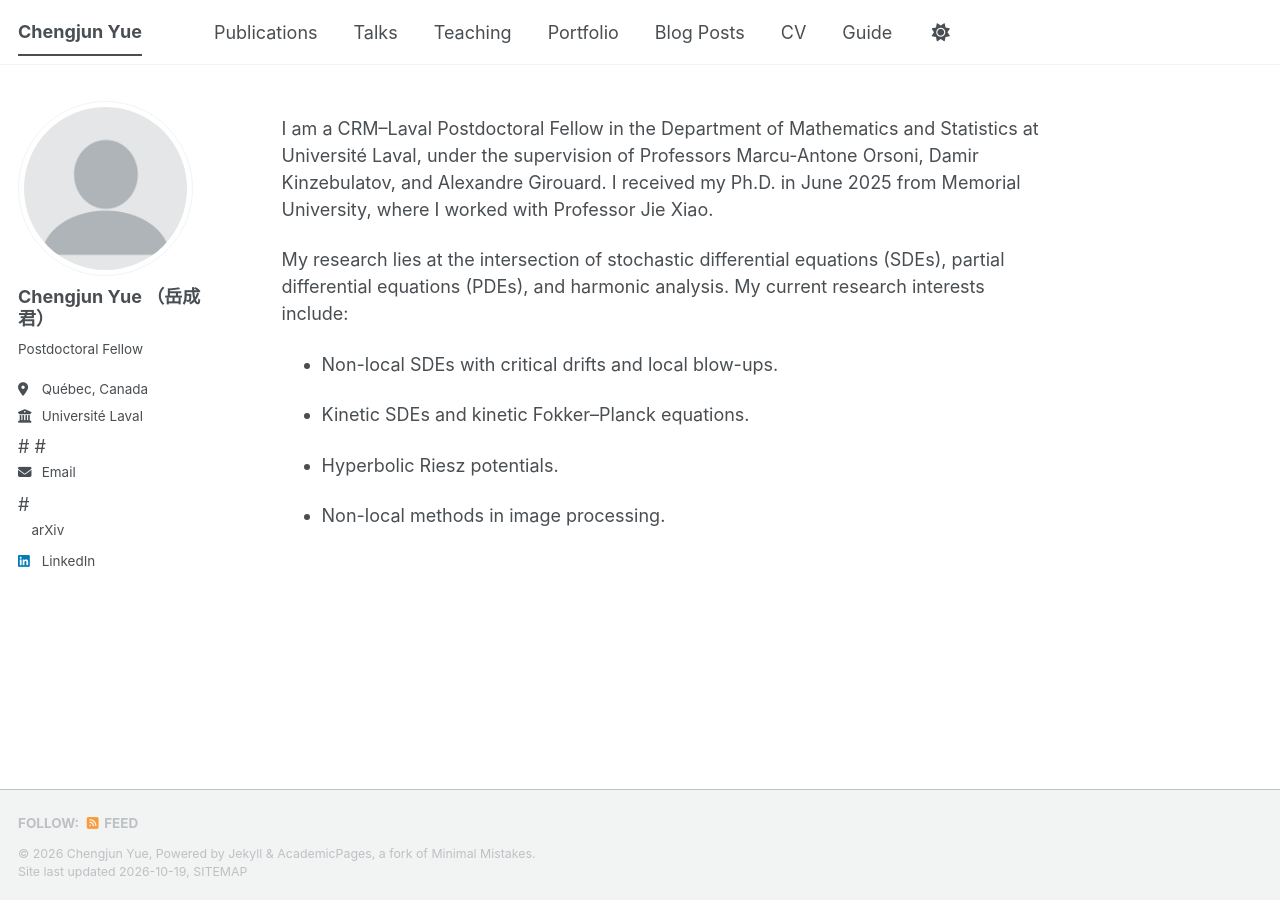
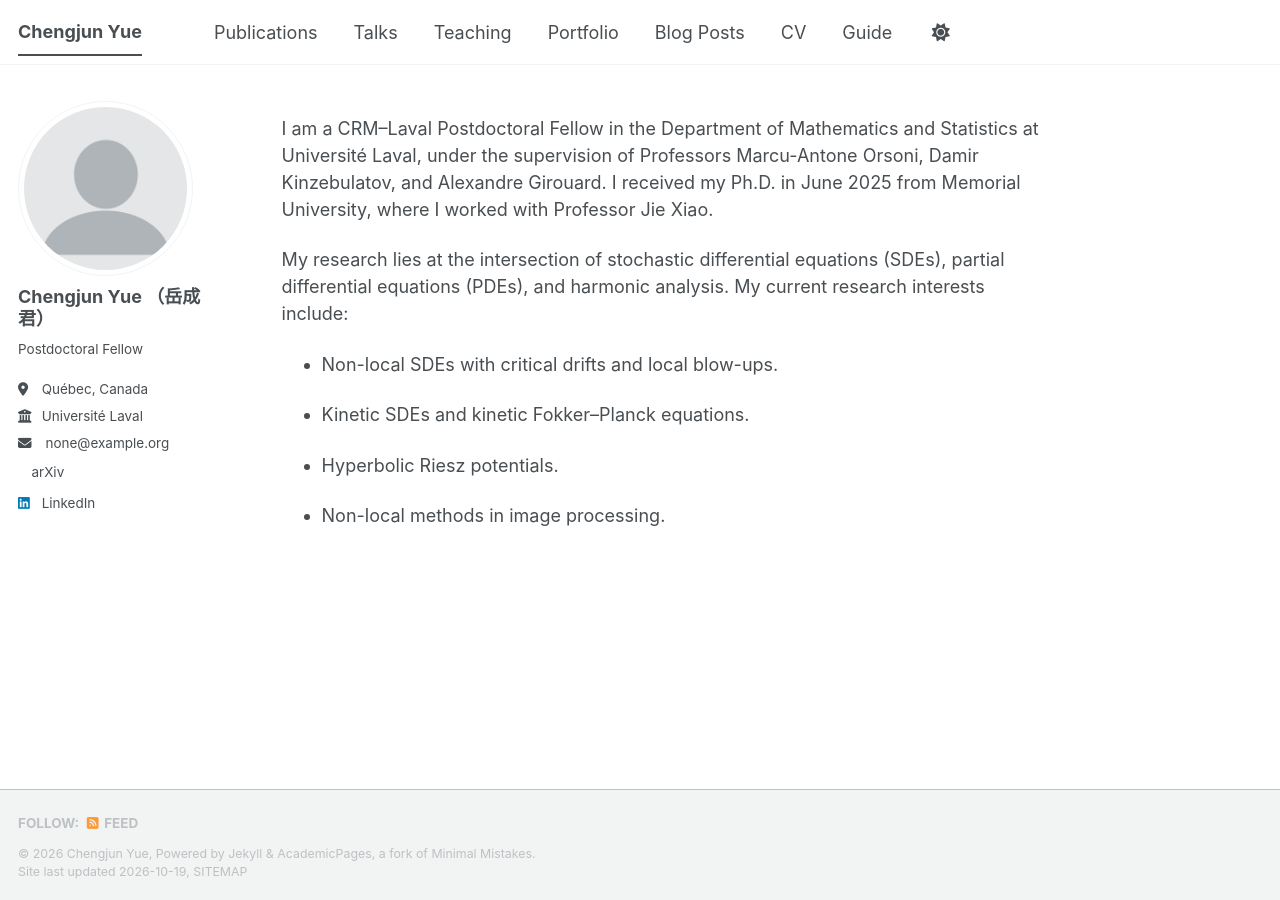
Before and after one commit to ccccyue/ccccyue.github.io, a Jekyll site: the page built from _pages/about.md, in a window 1280 px wide. Built offline with Jekyll 4.4.1, drawn with Linux system fonts in a browser that asks for light colours; a style sheet for code colours, icons or effects is not loaded.

Commit message:
Update author-profile.html

```diff
--- a/_includes/author-profile.html
+++ b/_includes/author-profile.html
@@ -33,9 +33,12 @@
       {% if author.uri %}
         <li><a href="{{ author.uri }}"><i class="fas fa-fw fa-link icon-pad-right" aria-hidden="true"></i>{{ site.data.ui-text[site.locale].website_label | default: "Website" }}</a></li>
       {% endif %}
-      #{% if author.email %}
-      #  <li><a href="mailto:{{ author.email }}"><i class="fas fa-fw fa-envelope icon-pad-right" aria-hidden="true"></i>{{ site.data.ui-text[site.locale].email_label | default: "Email" }}</a></li>
-      #{% endif %}
+      {% if author.email %}
+  <li>
+    <i class="fas fa-fw fa-envelope icon-pad-right" aria-hidden="true"></i>
+    {{ author.email }}
+  </li>
+{% endif %}
 
 
 
```
